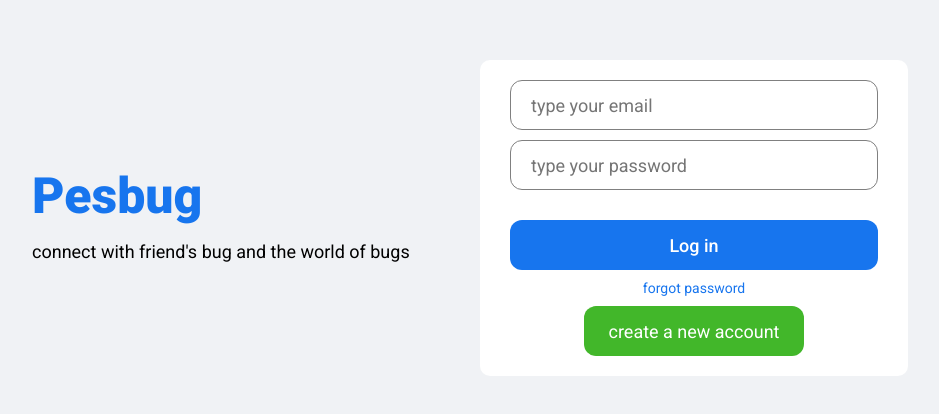
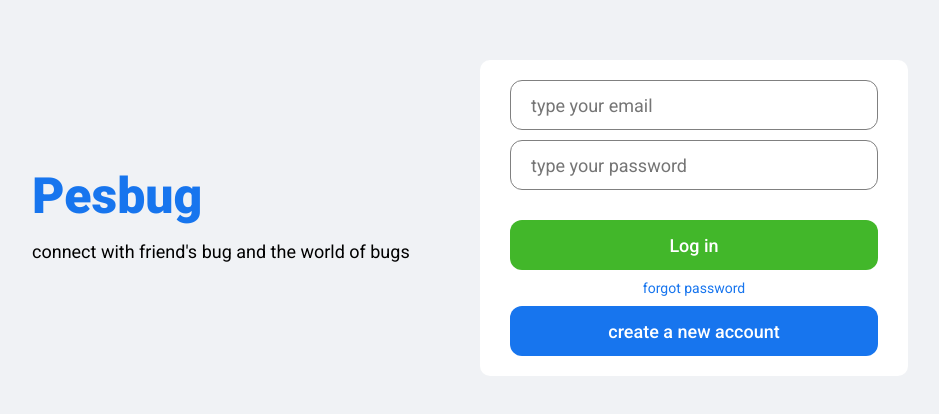
Before and after one commit to PAPATIRI/sosialmu-frontend, a React (Create React App) app: page /login in a window 1280 px wide. Shown: the part 182-596 px from the top of the page, without its empty margins (170-1109 px from the left). Built offline with nearby package versions, Linux system fonts and the light colour scheme.

Commit message:
finished register and login account feature and fix minor for login and register form

```diff
--- a/src/App.js
+++ b/src/App.js
@@ -1,16 +1,26 @@
 import Home from "./pages/home/Home";
-import { BrowserRouter, Routes, Route } from "react-router-dom";
+import { BrowserRouter, Routes, Route, Navigate } from "react-router-dom";
 import Login from "./pages/login/Login";
 import Register from "./pages/register/Register";
 import Profile from "./pages/profile/Profile";
+import { useContext } from "react";
+import { AuthContext } from "./context/AuthContext";
 
 function App() {
+  const { user } = useContext(AuthContext);
+
   return (
     <BrowserRouter>
       <Routes>
-        <Route path="/" element={<Home />} />
-        <Route path="/login" element={<Login />} />
-        <Route path="/register" element={<Register />} />
+        <Route path="/" element={user ? <Home /> : <Login />} />
+        <Route
+          path="/login"
+          element={user ? <Navigate replace to="/" /> : <Login />}
+        />
+        <Route
+          path="/register"
+          element={user ? <Navigate replace to="/" /> : <Register />}
+        />
         <Route path="/profile/:username" element={<Profile />} />
       </Routes>
     </BrowserRouter>
--- a/src/pages/login/Login.jsx
+++ b/src/pages/login/Login.jsx
@@ -1,13 +1,24 @@
-import { useRef } from "react";
+import { useContext, useRef } from "react";
 import "./login.css";
+import { loginCall } from "../../utils/apiCalls";
+import { AuthContext } from "../../context/AuthContext";
+import { CircularProgress } from "@mui/material";
+import { Link } from "react-router-dom";
 
 export default function Login() {
   const email = useRef();
   const password = useRef();
+  const { user, isFetching, error, dispatch } = useContext(AuthContext);
+
   const handleClick = (e) => {
     e.preventDefault();
-    console.log(email.current.value);
+    loginCall(
+      { email: email.current.value, password: password.current.value },
+      dispatch
+    );
   };
+
+  console.log(user);
 
   return (
     <div className="login">
@@ -36,11 +47,17 @@ export default function Login() {
               placeholder="type your password"
             />
             <div className="buttonWrapper">
-              <button className="loginButton">Log in</button>
+              <button className="loginButton" disabled={isFetching}>
+                {isFetching ? (
+                  <CircularProgress color="inherit" size={24} />
+                ) : (
+                  "Log in"
+                )}
+              </button>
               <span className="loginForgot">forgot password</span>
-              <button className="loginRegisterButton">
-                create a new account
-              </button>
+              <Link to="/register" className="registerButton">
+                <p>create a new account</p>
+              </Link>
             </div>
           </form>
         </div>
--- a/src/pages/login/login.css
+++ b/src/pages/login/login.css
@@ -1,4 +1,4 @@
-.login{
+.login {
   width: 100vw;
   height: 100vh;
   background-color: #f0f2f5;
@@ -6,13 +6,14 @@
   align-items: center;
   justify-content: center;
 }
-.loginWrapper{
+.loginWrapper {
   width: 70%;
   height: 70%;
   display: flex;
 }
 
-.loginLeft, .loginRight{
+.loginLeft,
+.loginRight {
   flex: 1;
   display: flex;
   flex-direction: column;
@@ -20,19 +21,19 @@
   padding: 10px;
 }
 
-.loginLogo{
+.loginLogo {
   font-size: 50px;
   font-weight: 800;
   color: #1775ee;
   margin-bottom: 10px;
 }
-.loginDesc{
+.loginDesc {
   font-size: 18px;
   line-height: 34px;
   font-weight: 400;
 }
 
-.loginBox{
+.loginBox {
   padding: 20px 30px;
   background-color: white;
   border-radius: 10px;
@@ -41,7 +42,7 @@
   justify-content: space-between;
 }
 
-.loginInput{
+.loginInput {
   height: 50px;
   border-radius: 12px;
   font-size: 18px;
@@ -49,18 +50,18 @@
   padding-left: 20px;
   margin-bottom: 10px;
 }
-.loginInput:focus{
+.loginInput:focus {
   outline-color: #1775ee;
 }
 
-.buttonWrapper{
+.buttonWrapper {
   display: flex;
-    flex-direction:column;
+  flex-direction: column;
   margin-top: 20px;
   gap: 10px;
 }
 
-.loginButton{
+.loginButton {
   height: 50px;
   border-radius: 12px;
   background-color: #1775ee;
@@ -70,15 +71,24 @@
   font-weight: 500;
   cursor: pointer;
 }
-.loginForgot{
+.loginButton:focus {
+  outline: none;
+}
+.loginButton:disabled {
+  cursor: not-allowed;
+}
+
+.loginForgot {
   text-align: center;
   color: #1775ee;
   font-size: 14px;
 }
-.loginRegisterButton{
+.registerButton {
+  display: flex;
+  flex-direction: column;
+  align-items: center;
+  justify-content: center;
   height: 50px;
-    align-self: center;
-    width: 60%;
   border-radius: 12px;
   background-color: #42b72a;
   border: none;
--- a/src/pages/register/Register.jsx
+++ b/src/pages/register/Register.jsx
@@ -1,10 +1,38 @@
-import './register.css'
+import axios from "axios";
+import { useRef } from "react";
+import { Link, useNavigate } from "react-router-dom";
+import "./register.css";
 
 export default function Register() {
+  const username = useRef();
+  const email = useRef();
+  const password = useRef();
+  const passwordAgain = useRef();
+  const navigate = useNavigate();
+
+  const handleClick = async (e) => {
+    e.preventDefault();
+    if (passwordAgain.current.value !== password.current.value) {
+      password.current.setCustomValidity("Password doesn't match");
+    } else {
+      const user = {
+        username: username.current.value,
+        email: email.current.value,
+        password: password.current.value,
+      };
+
+      try {
+        await axios.post("/auth/register", user);
+        navigate("/login");
+      } catch (err) {
+        console.log(err);
+      }
+    }
+  };
+
   return (
     <div className="login">
       <div className="loginWrapper">
-
         <div className="loginLeft">
           <h3 className="loginLogo">Pesbug</h3>
           <span className="loginDesc">
@@ -12,18 +40,44 @@ export default function Register() {
           </span>
         </div>
         <div className="loginRight">
-                    <div className="loginBox">
-                        <input type="text" className="loginInput" placeholder="type your username" />
-                        <input type="email" className="loginInput" placeholder="type your email" />
-                        <input type="password" className="loginInput" placeholder="type your password" />
-                        <input type="password" className="loginInput" placeholder="type your password again" />
+          <form className="loginBox" onSubmit={handleClick}>
+            <input
+              type="text"
+              required
+              ref={username}
+              className="loginInput"
+              placeholder="type your username"
+            />
+            <input
+              type="email"
+              required
+              ref={email}
+              className="loginInput"
+              placeholder="type your email"
+            />
+            <input
+              type="password"
+              required
+              ref={password}
+              className="loginInput"
+              placeholder="type your password"
+            />
+            <input
+              type="password"
+              required
+              ref={passwordAgain}
+              className="loginInput"
+              placeholder="type your password again"
+            />
             <div className="buttonWrapper">
-                            <button className="loginButton">Sign Up</button>
-                            <button className="loginRegisterButton">Login</button>
+              <button className="registerButton">Sign Up</button>
+              <Link to="/login" className="loginButton">
+                <p>Login</p>
+              </Link>
+            </div>
+          </form>
         </div>
       </div>
     </div>
-            </div>
-        </div>
-    )
+  );
 }
--- a/src/pages/register/register.css
+++ b/src/pages/register/register.css
@@ -1,5 +1,4 @@
-
-.login{
+.login {
   width: 100vw;
   height: 100vh;
   background-color: #f0f2f5;
@@ -7,13 +6,14 @@
   align-items: center;
   justify-content: center;
 }
-.loginWrapper{
+.loginWrapper {
   width: 70%;
   height: 70%;
   display: flex;
 }
 
-.loginLeft, .loginRight{
+.loginLeft,
+.loginRight {
   flex: 1;
   display: flex;
   flex-direction: column;
@@ -21,19 +21,19 @@
   justify-content: center;
 }
 
-.loginLogo{
+.loginLogo {
   font-size: 50px;
   font-weight: 800;
   color: #1775ee;
   margin-bottom: 10px;
 }
-.loginDesc{
+.loginDesc {
   font-size: 18px;
   line-height: 34px;
   font-weight: 400;
 }
 
-.loginBox{
+.loginBox {
   padding: 20px 30px;
   background-color: white;
   border-radius: 10px;
@@ -42,7 +42,7 @@
   justify-content: space-between;
 }
 
-.loginInput{
+.loginInput {
   height: 50px;
   border-radius: 12px;
   font-size: 18px;
@@ -50,18 +50,18 @@
   padding-left: 20px;
   margin-bottom: 10px;
 }
-.loginInput:focus{
+.loginInput:focus {
   outline-color: #1775ee;
 }
 
-.buttonWrapper{
+.buttonWrapper {
   display: flex;
-    flex-direction:column;
+  flex-direction: column;
   margin-top: 20px;
   gap: 10px;
 }
 
-.loginButton{
+.registerButton {
   height: 50px;
   border-radius: 12px;
   background-color: #1775ee;
@@ -71,15 +71,17 @@
   font-weight: 500;
   cursor: pointer;
 }
-.loginForgot{
+.loginForgot {
   text-align: center;
   color: #1775ee;
   font-size: 14px;
 }
-.loginRegisterButton{
+.loginButton {
+  display: flex;
+  flex-direction: column;
+  align-items: center;
+  justify-content: center;
   height: 50px;
-    align-self: center;
-    width: 60%;
   border-radius: 12px;
   background-color: #42b72a;
   border: none;
--- /dev/null
+++ b/src/utils/apiCalls.js
@@ -0,0 +1,11 @@
+import axios from "axios";
+
+export const loginCall = async (userCredentials, dispatch) => {
+  dispatch({ type: "LOGIN_START" });
+  try {
+    const res = await axios.post("auth/login", userCredentials);
+    dispatch({ type: "LOGIN_SUCCESS", payload: res.data });
+  } catch (err) {
+    dispatch({ type: "LOGIN_FAILURE", payload: err });
+  }
+};
```
Lines whose indentation alone changed are shown as unchanged.
